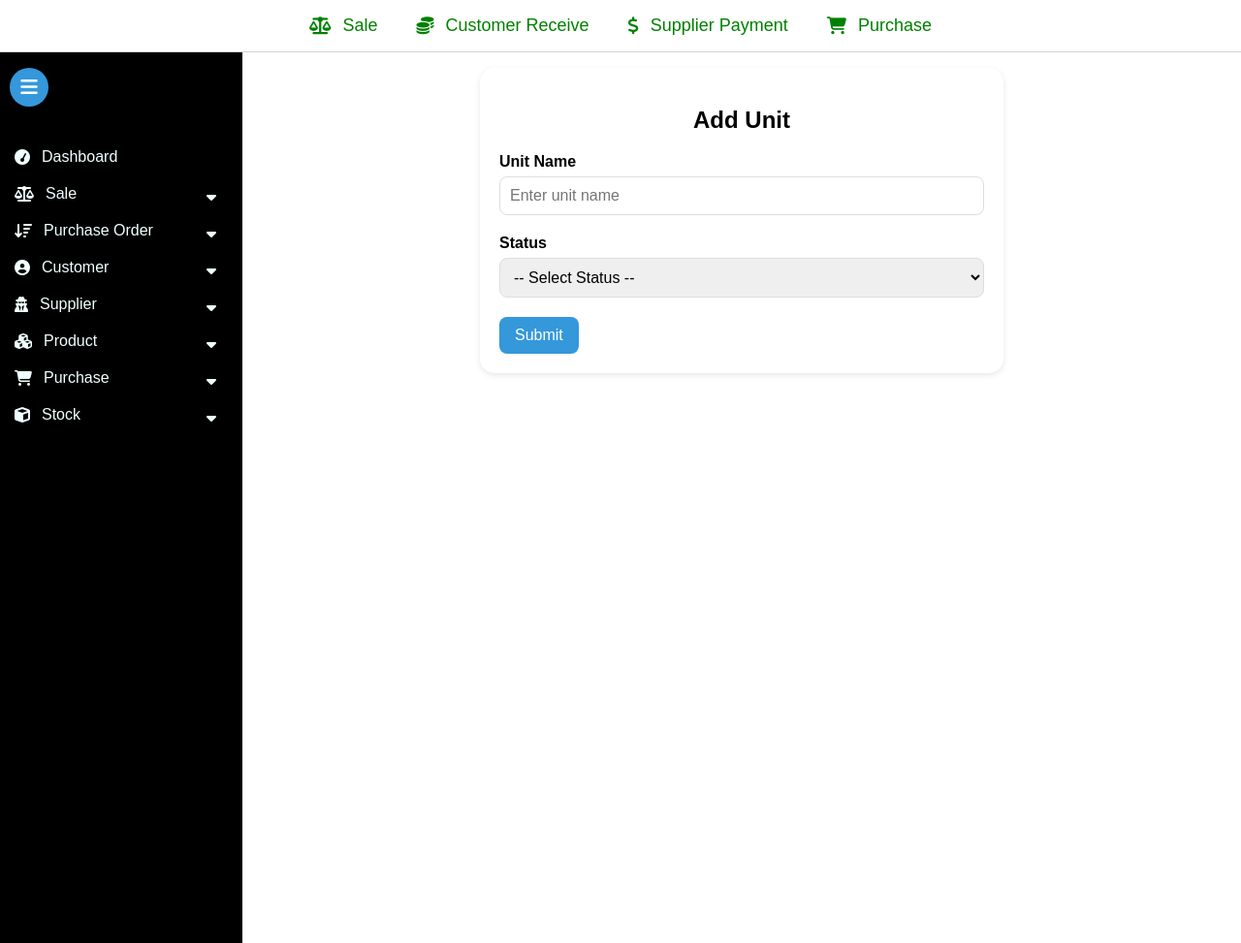
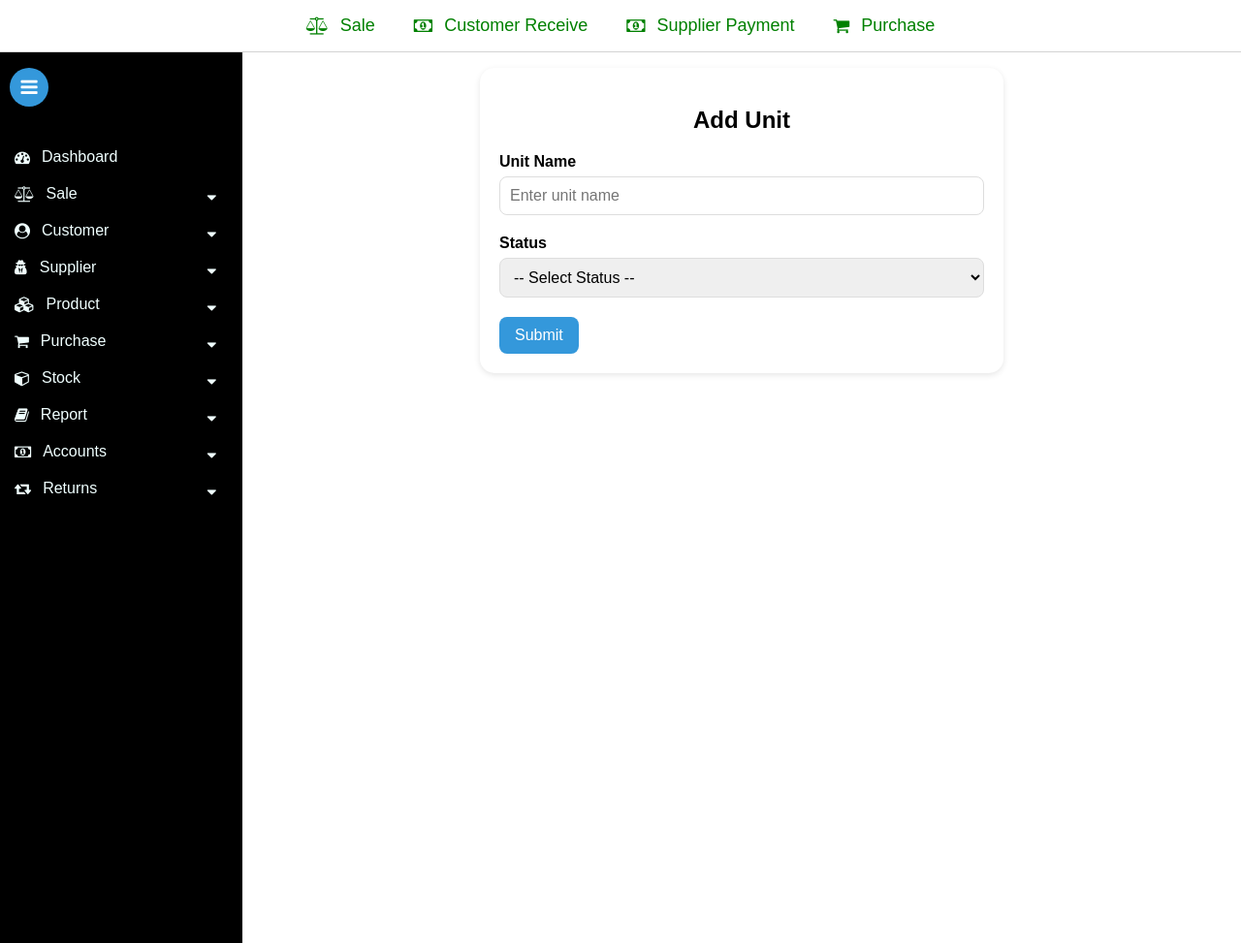
Before and after one commit to wahajzafar06/inv-sales, a Django app: template product/templates/add_unit.html in a window 1280 px wide. Shown: the whole page at 97% size. Run offline with Django 3.2, Linux system fonts and the light colour scheme; the template is opened without the code that fills it, so the values that code supplies are empty.

Commit message:
I am updating the base file.

```diff
--- a/core/templates/base.html
+++ b/core/templates/base.html
@@ -4,7 +4,7 @@
   <head>
     <meta charset="UTF-8" />
     <meta name="viewport" content="width=device-width, initial-scale=1.0" />
-    <link rel="stylesheet" href="https://cdnjs.cloudflare.com/ajax/libs/font-awesome/6.5.0/css/all.min.css" />
+    <link rel="stylesheet" href="https://maxcdn.bootstrapcdn.com/font-awesome/4.7.0/css/font-awesome.min.css">
     <link rel="stylesheet" href="{% static 'base.css' %}" />
     {% block extra_css %}{% endblock %}
   </head>
@@ -12,14 +12,14 @@
     <nav class="navbar">
       <div>
         <a href=""><i class="fa fa-balance-scale" aria-hidden="true"></i> Sale</a>
-        <a href=""><i class="fa-solid fa-coins" aria-hidden="true"></i> Customer Receive</a>
-        <a href=""><i class="fa-solid fa-usd" aria-hidden="true"></i> Supplier Payment</a>
+        <a href=""><i class="fa fa-money" aria-hidden="true"></i> Customer Receive</a>
+        <a href=""><i class="fa fa-money" aria-hidden="true"></i> Supplier Payment</a>
         <a href=""><i class="fa fa-shopping-cart" aria-hidden="true"></i> Purchase</a>
       </div>
     </nav>
-    <button class="toggle-btn" id="sidebarToggle"><i class="fas fa-bars"></i></button>
+    <button class="toggle-btn" id="sidebarToggle"><i class="fa fa-bars"></i></button>
     <aside class="sidebar" id="sidebar">
-      <ul>
+      <ul class="dropdown">
         <li>
           <a href="{% url 'dashboard' %}"><i class="fa fa-tachometer" aria-hidden="true"></i> Dashboard</a>
         </li>
@@ -31,17 +31,6 @@
             </li>
             <li>
               <a href="{% url 'manage_sale' %}">Manage Sale</a>
-            </li>
-          </ul>
-        </li>
-        <li class="dropdown">
-          <a href="#" class="dropdown-toggle"><i class="fa fa-sort-amount-asc" aria-hidden="true"></i> Purchase Order <i class="fa fa-sort-desc" aria-hidden="true"></i></a>
-          <ul class="dropdown-menu">
-            <li>
-              <a href="{% url 'add_purchase_order' %}">Add Purchase Order</a>
-            </li>
-            <li>
-              <a href="{% url 'manage_purchase_order' %}">Manage Purchase Order</a>
             </li>
           </ul>
         </li>
@@ -112,6 +101,66 @@
             </li>
           </ul>
         </li>
+        <li class="dropdown">
+          <a href="#" class="dropdown-toggle"><i class="fa fa-book" aria-hidden="true"></i> Report <i class="fa fa-sort-desc" aria-hidden="true"></i></a>
+          <ul class="dropdown-menu">
+            <li>
+              <a href="{% url 'closing_report' %}"> Closing Report</a>
+            </li>
+            <li>
+              <a href="{% url 'sales_report_product_wise' %}"> Sales Report (Product Wise)</a>
+            </li>
+            <li>
+              <a href="{% url 'purchase_report_product_wise' %}"> Purchase Report (Product Wise)</a>
+            </li>
+            <li>
+              <a href="{% url 'profit_report' %}"> Profit Report (Sale Wise)</a>
+            </li>
+            <li>
+              <a href="{% url 'vat_tax_report' %}"> VAT & TAX Report</a>
+            </li>
+            <li>
+              <a href="{% url 'shipping_cost_report' %}"> Shipping Cost Report</a>
+            </li>
+            <li>
+              <a href="{% url 'return_sale_report' %}">Return Sale Report</a>
+            </li>
+            <li>
+              <a href="{% url 'return_purchase_report' %}">Return Purchase Report</a>
+            </li>
+          </ul>
+        </li>
+        <li class="dropdown">
+          <a href="#" class="dropdown-toggle"><i class="fa fa-money" aria-hidden="true"></i> Accounts <i class="fa fa-sort-desc" aria-hidden="true"></i></a>
+          <ul class="dropdown-menu">
+            <li>
+              <a href="{% url 'accounts:opening_balance_list' %}">Opening Balance</a>
+            </li>
+            <li>
+              <a href="#">Credit Voucher</a>
+            </li>
+            <li>
+              <a href="#">Debit Voucher</a>
+            </li>
+          </ul>
+        </li>
+        <li class="dropdown">
+          <a href="#" class="dropdown-toggle"><i class="fa fa-retweet" aria-hidden="true"></i> Returns <i class="fa fa-sort-desc" aria-hidden="true"></i></a>
+          <ul class="dropdown-menu">
+            <li>
+              <a href="{% url 'returns:add_return' %}">Add Returns</a>
+            </li>
+            <li>
+              <a href="{% url 'returns:customer_return_list' %}">Customer Return List</a>
+            </li>
+            <li>
+              <a href="{% url 'returns:supplier_return_list' %}">Supplier Return List</a>
+            </li>
+            <li>
+              <a href="#">Wastage Return Details</a>
+            </li>
+          </ul>
+        </li>
       </ul>
     </aside>
     <main id="mainContent">
```
